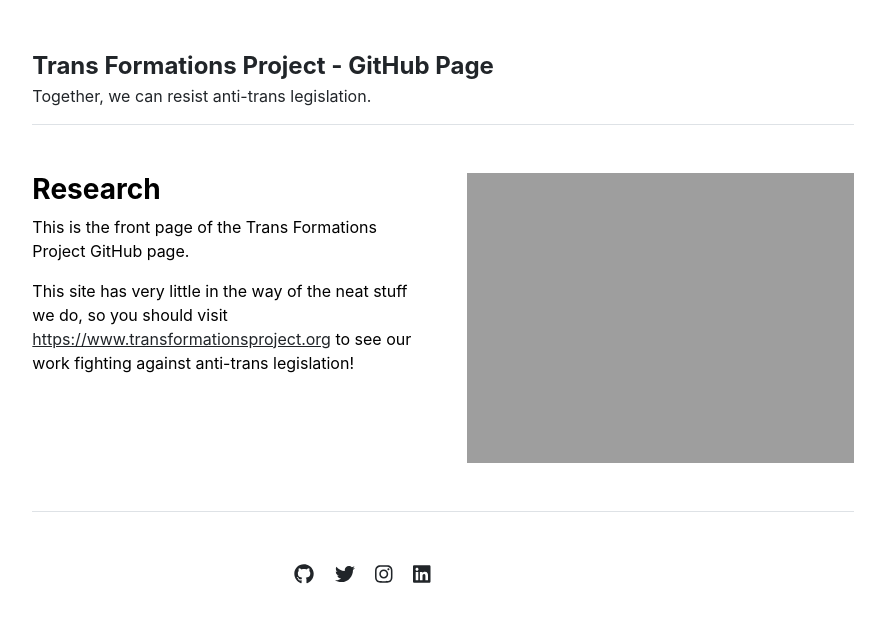
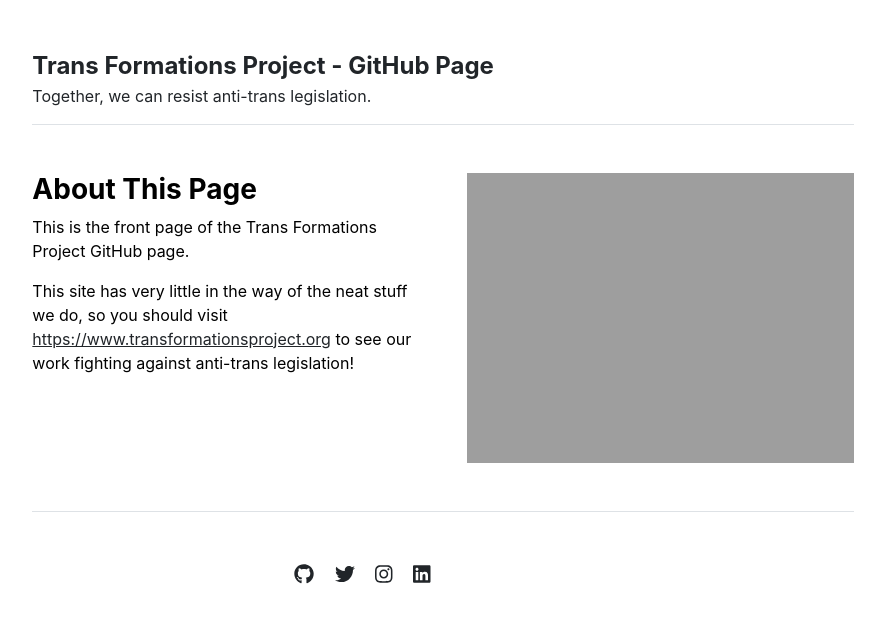
Before and after one commit to transformationsproject/transformationsproject.github.io, a Jekyll site: the page built from index.md, in a window 1280 px wide. Shown: the top 623 px of the page, without its empty margins (197-1082 px from the left). Built offline with Jekyll 4.4.1, drawn with Linux system fonts in a browser that asks for light colours.

Commit message:
Update home.html

```diff
--- a/_layouts/home.html
+++ b/_layouts/home.html
@@ -4,7 +4,7 @@ layout: default
 
 <div class="row g-5 mb-5">
   <div class="col-md-6">
-    <h3 class="fw-bold">Research</h3>
+    <h3 class="fw-bold">About This Page</h3>
     {{ content }}
   </div>
   <div class="col-md-6">
```
